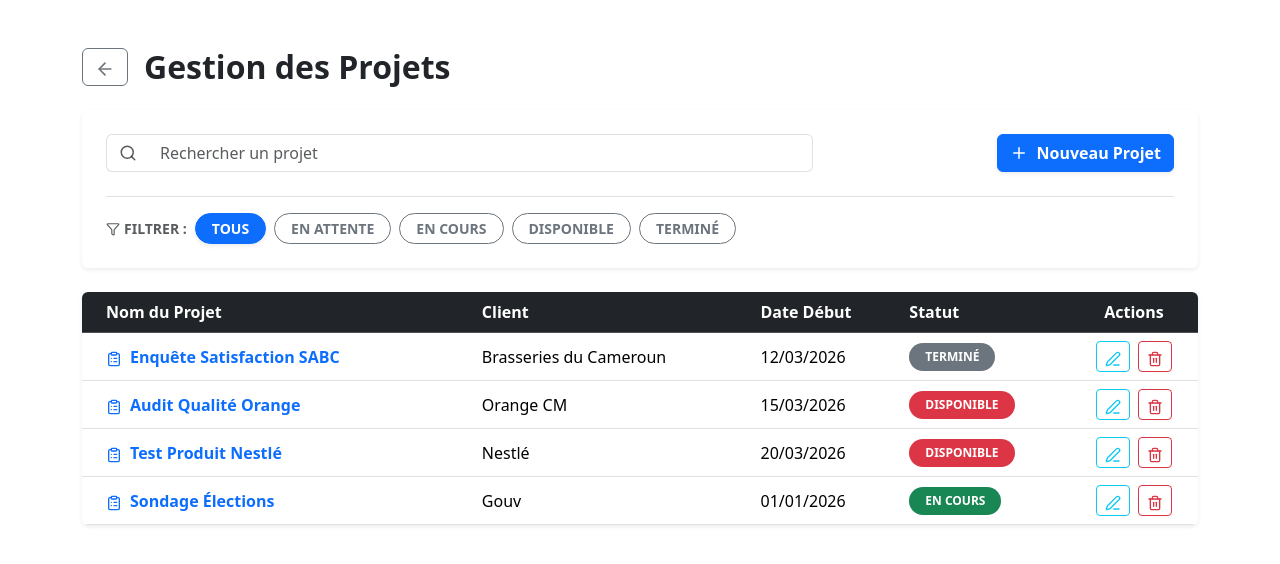
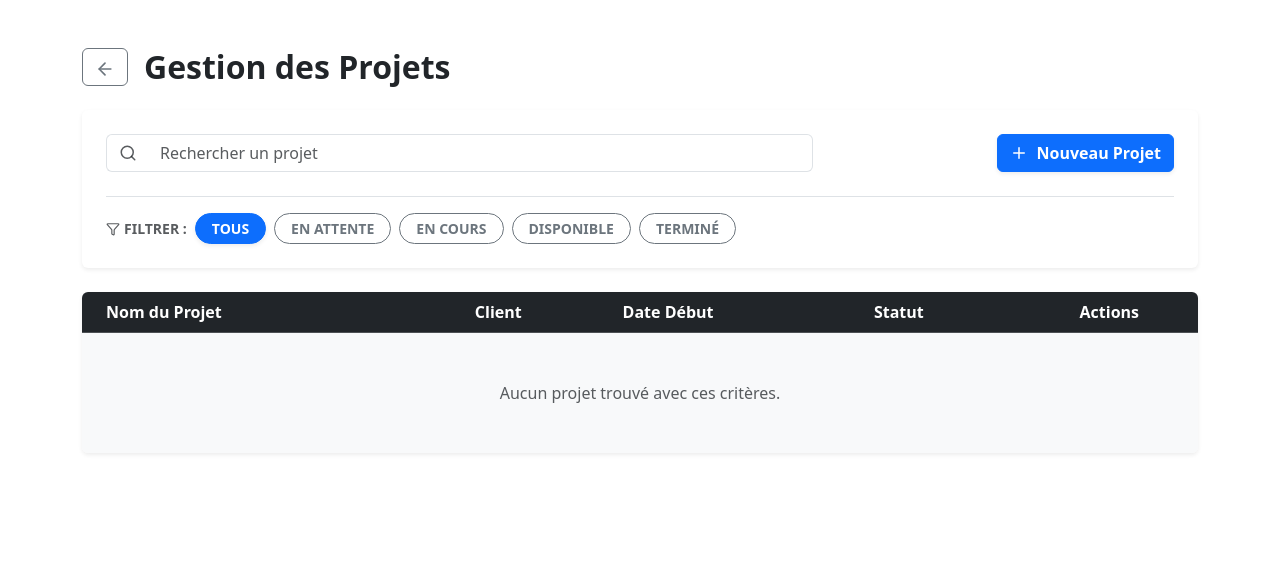
Before and after one commit to tarzonbrayan-tech/CibleTrack-Pro, a React (Create React App) app in the folder frontend/: page /gestion-projets in a window 1280 px wide. Shown: the top 564 px of the page. Built offline with nearby package versions, Linux system fonts and the light colour scheme.

Commit message:
bouton nouveau projet fonctionnel

```diff
--- a/frontend/src/App.js
+++ b/frontend/src/App.js
@@ -1,4 +1,4 @@
-import React from 'react';
+import React, { useState } from 'react'; // <--- AJOUTE ÇA ICI
 import { BrowserRouter as Router, Routes, Route, Navigate } from 'react-router-dom';
 
 // Importation de tes pages
@@ -19,6 +19,23 @@ import ModifierProfil from './pages/ModifierProfil';
 import CreerProjet from './pages/CreerProjet';
 
 function App() {
+  // LA SOURCE DE VÉRITÉ UNIQUE
+  const [projets, setProjets] = useState([
+    { id: 1, nom: "Enquête Satisfaction SABC", client: "Brasseries du Cameroun", date: "12/03/2026", statut: "Terminé" },
+    { id: 2, nom: "Audit Qualité Orange", client: "Orange CM", date: "15/03/2026", statut: "Disponible" },
+    { id: 3, nom: "Test Produit Nestlé", client: "Nestlé", date: "20/03/2026", statut: "Disponible" },
+    { id: 4, nom: "Sondage Élections", client: "Gouv", date: "01/01/2026", statut: "En cours" },
+  ]);
+
+  // Fonction pour ajouter un projet
+  const ajouterProjet = (nouveau) => {
+    setProjets([...projets, { ...nouveau, id: projets.length + 1 }]);
+  };
+
+  // Fonction pour supprimer un projet
+  const supprimerProjet = (id) => {
+    setProjets(projets.filter(p => p.id !== id));
+  };
   return (
     <Router>
       <Routes>
@@ -49,6 +66,10 @@ function App() {
         <Route path="/modifier-projet/:id" element={<ModifierProjet />} />
         <Route path="/modifier-profil" element={<ModifierProfil />} />
         <Route path="/creer-projet" element={<CreerProjet />} />
+        <Route
+  path="/gestion-projets"
+  element={<GestionProjets projets={projets} supprimerProjet={supprimerProjet} />}
+/>
       </Routes>
     </Router>
   );
--- a/frontend/src/pages/CreerProjet.js
+++ b/frontend/src/pages/CreerProjet.js
@@ -1,32 +1,28 @@
-import React, { useState } from 'react';
+import React, { useState } from 'react'; // Assure-toi que useState est importé
 import { useNavigate } from 'react-router-dom';
 import { ArrowLeft, Save, X, FolderPlus, Building, Calendar } from 'lucide-react';
 
-const CreerProjet = () => {
+const CreerProjet = ({ ajouterProjet }) => { // On reçoit bien la prop ici
   const navigate = useNavigate();
 
-  // État initial du nouveau projet
+  // --- CE BLOC DOIT ÊTRE PRÉSENT POUR CORRIGER L'ERREUR ---
   const [nouveauProjet, setNouveauProjet] = useState({
     nom: "",
     client: "",
-    date: new Date().toLocaleDateString('fr-FR'), // Date du jour par défaut
-    statut: "Disponible" // Statut par défaut (Rouge selon tes critères)
+    date: new Date().toLocaleDateString('en-CA'), // Format YYYY-MM-DD pour l'input date
+    statut: "Disponible"
   });
 
   const handleChange = (e) => {
+    // C'est ici que 'setNouveauProjet' est utilisé
     setNouveauProjet({ ...nouveauProjet, [e.target.name]: e.target.value });
   };
 
   const handleCreate = (e) => {
     e.preventDefault();
-
-    // Logique de sauvegarde (Simulation)
-    console.log("Nouveau projet créé :", nouveauProjet);
-
-    // Ici, dans une vraie application, tu ferais un POST vers ton API
-    alert(`Le projet "${nouveauProjet.nom}" a été créé avec succès !`);
-
-    // Retour à la liste des projets
+    // On envoie le projet fini à App.js
+    ajouterProjet(nouveauProjet);
+    alert(`Le projet "${nouveauProjet.nom}" a été créé !`);
     navigate('/gestion-projets');
   };
 
--- a/frontend/src/pages/GestionProjets.js
+++ b/frontend/src/pages/GestionProjets.js
@@ -2,28 +2,21 @@ import React, { useState } from 'react';
 import { useNavigate } from 'react-router-dom';
 import { ArrowLeft, Plus, Search, Edit3, AlertTriangle, Trash2, Filter, ClipboardList } from 'lucide-react';
 
-const GestionProjets = () => {
+const GestionProjets = ({ projets = [], supprimerProjet }) => {
   const navigate = useNavigate();
   const [searchTerm, setSearchTerm] = useState("");
 
-  // NOUVEL ÉTAT POUR LE FILTRE PAR STATUT
   const [filterStatus, setFilterStatus] = useState("tous");
 
   // ÉTATS POUR LA SUPPRESSION
   const [showDeleteModal, setShowDeleteModal] = useState(false);
   const [projectToDelete, setProjectToDelete] = useState(null);
 
-  // Données de démonstration mises à jour avec tes nouveaux statuts
-  const [projets, setProjets] = useState([
-    { id: 1, nom: "Enquête Satisfaction SABC", client: "Brasseries du Cameroun", date: "12/03/2026", statut: "Terminé" },
-    { id: 2, nom: "Audit Qualité Orange", client: "Orange CM", date: "15/03/2026", statut: "Disponible" },
-    { id: 3, nom: "Test Produit Nestlé", client: "Nestlé", date: "20/03/2026", statut: "Disponible" },
-    { id: 4, nom: "Sondage Élections", client: "Gouv", date: "01/01/2026", statut: "En cours" },
-  ]);
+
 
   // Fonction pour les couleurs des badges
   const getBadgeClass = (statut) => {
-    switch (statut.toLowerCase()) {
+    switch (statut?.toLowerCase()) {
       case 'terminé': return 'bg-secondary text-white'; // Gris
       case 'en cours': return 'bg-success text-white';   // Vert
       case 'en attente': return 'bg-warning text-dark';  // Jaune
@@ -38,19 +31,17 @@ const GestionProjets = () => {
   };
 
   const handleDelete = () => {
-    setProjets(projets.filter(p => p.id !== projectToDelete.id));
+   supprimerProjet(projectToDelete.id); // ✅ On utilise la fonction de App.js
     setShowDeleteModal(false);
     setProjectToDelete(null);
   };
 
-  // LOGIQUE DE FILTRAGE MISE À JOUR (Recherche + Boutons Statut)
-  const projetsFiltrés = projets.filter(p => {
-    const matchRecherche = p.nom.toLowerCase().includes(searchTerm.toLowerCase()) ||
-                           p.client.toLowerCase().includes(searchTerm.toLowerCase());
-    const matchStatut = filterStatus === "tous" || p.statut.toLowerCase() === filterStatus.toLowerCase();
-
-    return matchRecherche && matchStatut;
-  });
+  // On utilise directement 'projets' (venant d'App.js) pour le filtrage
+  const projetsFiltrés = projets?.filter(p => {
+  const matchRecherche = p.nom?.toLowerCase().includes(searchTerm.toLowerCase());
+  const matchStatut = filterStatus === "tous" || p.statut?.toLowerCase() === filterStatus.toLowerCase();
+  return matchRecherche && matchStatut;
+}) || [];
 
   return (
     <div className="container py-5">
@@ -145,7 +136,10 @@ const GestionProjets = () => {
                       >
                         <Edit3 size={16} />
                       </button>
-                      <button className="btn btn-sm btn-outline-danger" title="Supprimer" onClick={() => confirmDelete(projet)}>
+                      <button
+                        className="btn btn-sm btn-outline-danger border-0"
+                        onClick={() => supprimerProjet(projet.id)} // <--- Utilise la prop ici
+                      >
                         <Trash2 size={16} />
                       </button>
                     </div>
```
